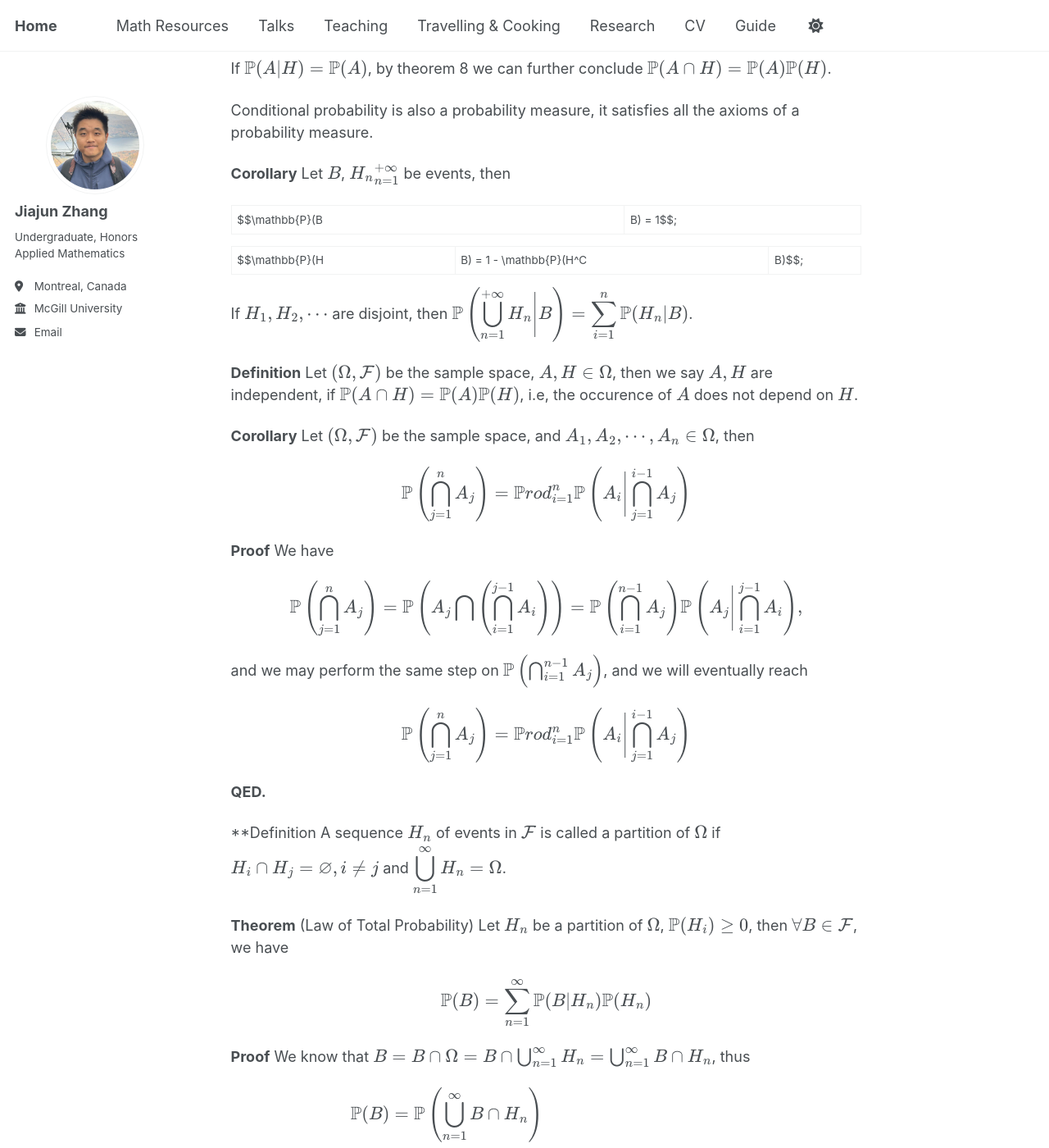
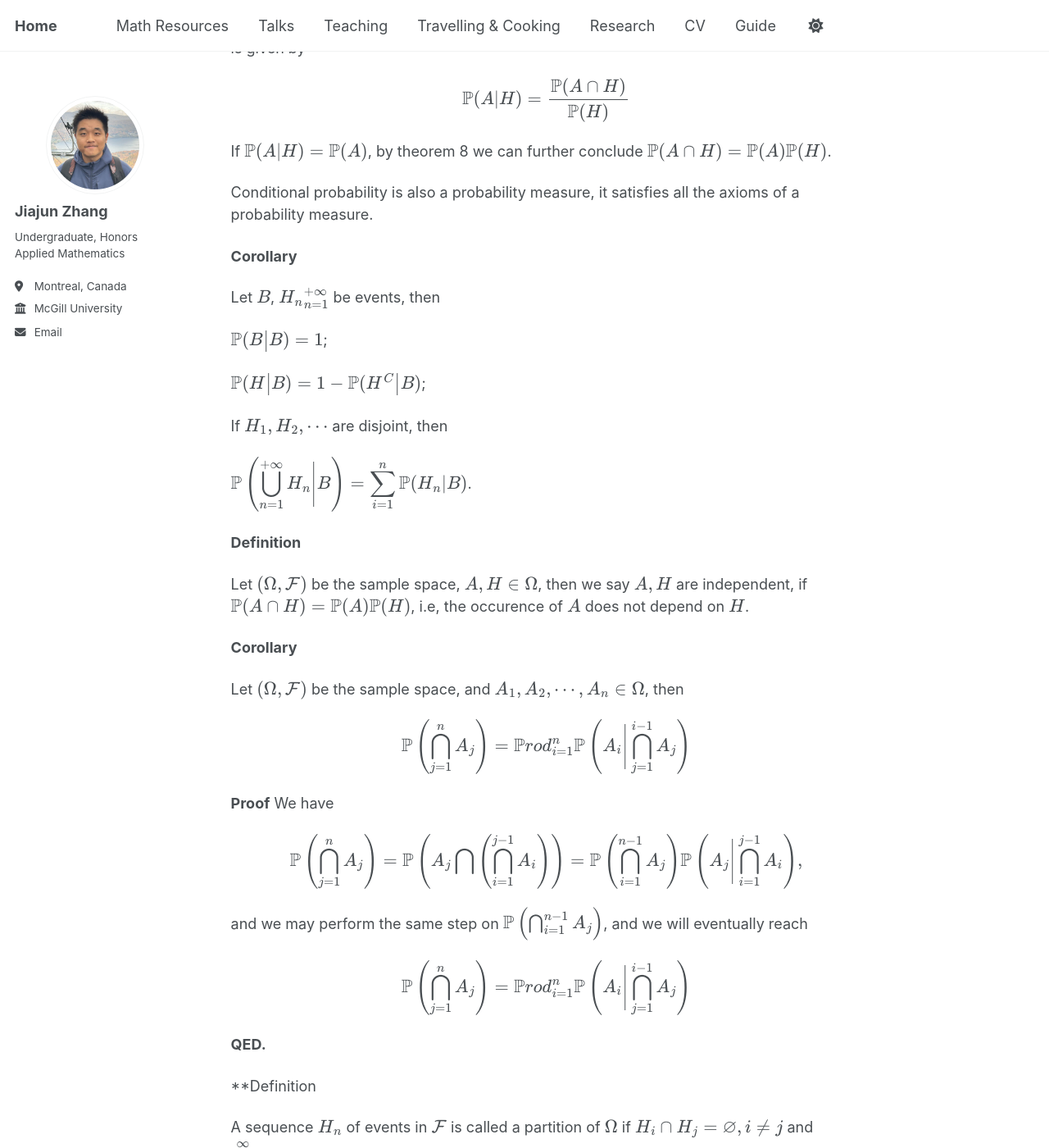
Before and after one commit to JohanssonRein/JohanssonRein.github.io, a Jekyll site: the page built from _publications/2015-10-01-paper-title-number-3.md, in a window 1280 px wide and 1400 px high, scrolled down 761 px. Shown: the whole window at 82% size. Built offline with Jekyll 4.4.1, drawn with Linux system fonts in a browser that asks for light colours.

Commit message:
Update 2015-10-01-paper-title-number-3.md

```diff
--- a/_publications/2015-10-01-paper-title-number-3.md
+++ b/_publications/2015-10-01-paper-title-number-3.md
@@ -14,6 +14,7 @@ citation: 'Jiajun Zhang, (2024) Conditional Probability and Bayes Theorem'
 # Conditional Probability
 
 **Definition**
+
 Let $(\Omega,\mathcal{F})$ be the sample space, $A,H \in \Omega$, then we define $\mathbb{P}(A \vert H)$ to be the probability of $A$ given that $H$ occurs, known as the conditional probability of $A$ given $H$.
 
 
@@ -22,6 +23,7 @@ Let $(\Omega,\mathcal{F})$ be the sample space, $A,H \in \Omega$, then we define
 But how do we actually compute $\mathbb{P}(A \vert H)$? Think about this: By the construction of conditional probability, $\mathbb{P}(A \vert H)$ should somehow proportional to $\mathbb{P}(A \cap H)$, because $\mathbb{P}(A \vert H)$ is an event in $\mathbb{P}(A \cap H)$. We denote by $\mathbb{P}(A \vert H) = k \mathbb{P}(A \cap H)$ for some $k$, now consider $\mathbb{P}(H \vert H) = k \mathbb{P}(H \cap H)$, we conclude that $1 = k \mathbb{P}(H)$, so we have $k = \displaystyle{\frac{1}{\mathbb{P}(H)}}$.
 
 **Theorem**
+
 Let $(\Omega,\mathcal{F})$ be the sample space, $A,H \in \Omega$, then the conditional probability of $A$ given $H$ is given by
 
 $$
@@ -34,21 +36,31 @@ If $\mathbb{P}(A \vert H) = \mathbb{P}(A)$, by theorem 8 we can further conclude
 Conditional probability is also a probability measure, it satisfies all the axioms of a probability measure.
 
 **Corollary**
+
 Let $B$, $\{ H_n \}_{n=1}^{+\infty}$ be events, then
 
-$$\mathbb{P}(B | B) = 1$$;
+$$
+\mathbb{P}(B \big| B) = 1
+$$;
 
-$$\mathbb{P}(H | B) = 1 - \mathbb{P}(H^C | B)$$;
+$$
+\mathbb{P}(H \big| B) = 1 - \mathbb{P}(H^C \big| B)
+$$;
 
 If $H_1,H_2,\cdots$ are disjoint, then
-$$\displaystyle{\mathbb{P} \left( \bigcup_{n=1}^{+\infty} H_n \Bigg\vert B\right) = \sum_{i=1}^n \mathbb{P}(H_n | B) }$$.
+
+$$
+\displaystyle{\mathbb{P} \left( \bigcup_{n=1}^{+\infty} H_n \Bigg\vert B\right) = \sum_{i=1}^n \mathbb{P}(H_n | B) }
+$$.
 
 
 **Definition**
+
 Let $(\Omega,\mathcal{F})$ be the sample space, $A,H \in \Omega$, then we say $A,H$ are independent, if $\mathbb{P}(A \cap H) = \mathbb{P}(A) \mathbb{P}(H)$, i.e, the occurence of $A$ does not depend on $H$.
 
 
 **Corollary**
+
 Let $(\Omega,\mathcal{F})$ be the sample space, and $A_1,A_2,\cdots,A_n \in \Omega$, then
 
 $$
@@ -72,11 +84,13 @@ $$
 **QED.**
 
 **Definition
+
 A sequence  $\{ H_n \}$ of events in $\mathcal{F}$ is called a partition of $\Omega$ if $H_i \cap H_j = \varnothing, i \neq j$ and $\displaystyle{\bigcup_{n=1}^{\infty} H_n = \Omega}$.
 
 
 
 **Theorem**
+
 (Law of Total Probability)
 Let $\{H_n \}$ be a partition of $\Omega$, $\mathbb{P}(H_i) \geq 0$, then $\forall B \in \mathcal{F}$, we have
 
@@ -99,6 +113,7 @@ $$
 **QED.**
 
 **Theorem**
+
 (Bayes Theorem) Let $\{ H_n \}$ be a partition of $\Omega$, $\mathbb{P}(H_n) > 0$. Suppose $B \in \mathcal{F}$ with $P(B) > 0$, then
 
 $$
```
